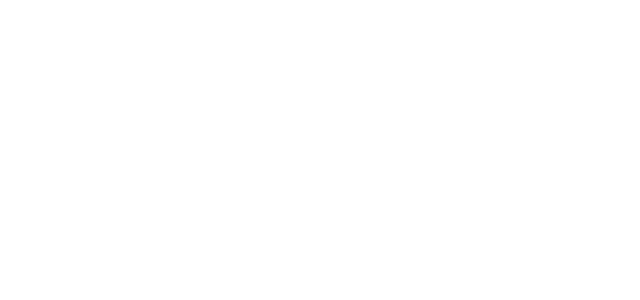
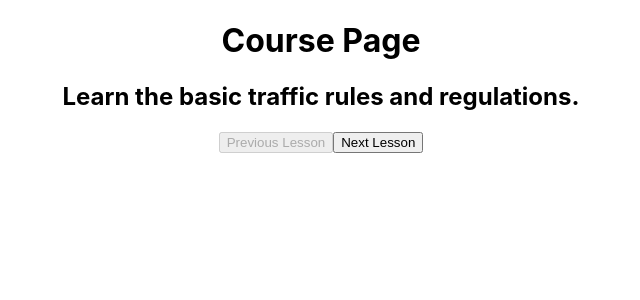
Before and after one commit to RageF1ghter/affektaDemo, a React (Create React App) app in the folder puzzle_game_demo/: page /course in a window 1280 px wide. Before the commit this address had no page. Shown: the top 300 px of the page, without its empty margins (319-959 px from the left). Built offline with nearby package versions, Linux system fonts and the light colour scheme.

Commit message:
add course pages

```diff
--- a/puzzle_game_demo/src/App.js
+++ b/puzzle_game_demo/src/App.js
@@ -3,6 +3,8 @@
 import LoginPage from './pages/loginPage/login';
 import HomePage from './pages/homePage/home';
 import ProfilePage from './pages/profilePage/profile';
+import CoursePage from './pages/coursePage/course';
+
 function App() {
   return (
     <Router>
@@ -11,6 +13,7 @@
           <Route path="/" element={<LoginPage />} />
           <Route path="/mainpage" element={<HomePage />} />
           <Route path="/profile" element={<ProfilePage />} />
+          <Route path="/course" element={<CoursePage />} />
         </Routes>
       </div>
     </Router>
--- /dev/null
+++ b/puzzle_game_demo/src/assets/course1/lesson.json
@@ -0,0 +1,48 @@
+{
+    "courses": [
+        {
+            "lessonId": 1,
+            "lessonName": "Basic Traffic Rules",
+            "duration": "2 hours",
+            "instructor": "John Smith",
+            "description": "Learn the basic traffic rules and regulations.",
+            "topics": [
+                "Traffic signs",
+                "Right of way",
+                "Speed limits"
+            ],
+            "quiz": [
+                "quiz1",
+                "quiz2"
+            ],
+            "game": [
+                "game1 link",
+                "game2 link"
+            ]
+        },
+        {
+            "lessonId": 1,
+            "lessonName": "Defensive Driving",
+            "duration": "4 hours",
+            "instructor": "Jane Doe",
+            "description": "Master the skills needed to drive defensively and avoid accidents.",
+            "topics": [
+                "Hazard perception",
+                "Safe following distance",
+                "Handling emergencies"
+            ]
+        },
+        {
+            "lessonId": 3,
+            "lessonName": "Night Driving",
+            "duration": "1 hour",
+            "instructor": "Mike Johnson",
+            "description": "Learn how to drive safely at night and handle low visibility situations.",
+            "topics": [
+                "Using headlights",
+                "Dealing with glare",
+                "Spotting pedestrians"
+            ]
+        }
+    ]
+}
--- /dev/null
+++ b/puzzle_game_demo/src/pages/coursePage/course.js
@@ -0,0 +1,80 @@
+import React, { useState, useEffect } from 'react';
+import courseData from '../../assets/course1/lesson.json';
+import { Link } from 'react-router-dom';
+
+
+function CoursePage() {
+    const [course, setCourse] = useState(null);
+    const [content, setContent] = useState(null);
+    const [lessonId, setLessonId] = useState(0);
+    const [lessonNum, setLessonNum] = useState(0);
+    const [lessonDescription, setLessonDescription] = useState('');
+
+    // Use useEffect to initialize course data from the imported JSON
+    useEffect(() => {
+      const fetchCourseData = async () => {
+        try {
+          // Directly set the imported course data
+          setCourse(courseData);
+          setContent(courseData.courses[lessonId]);
+          setLessonNum(courseData.courses.length);
+          setLessonDescription(courseData.courses[lessonId].description);
+          console.log('Course data loaded:', courseData);
+          console.log('Lesson data loaded:', courseData.courses[lessonId]);
+        } catch (error) {
+          console.error('Error loading course data:', error);
+        }
+      };
+
+      fetchCourseData();
+    }, []);
+
+    useEffect(() => {
+    // Update lesson description when lessonId changes
+    if (course) {
+        setLessonDescription(course.courses[lessonId].description);
+        console.log('Lesson updated to:', course.courses[lessonId]);
+    }
+    }, [lessonId, course]); // Dependency on lessonId and course
+
+    // Handle loading state
+    if (!course) {
+    return <div>Loading...</div>;
+    }
+
+    const nextLesson = () => {
+    setLessonId((prevLessonId) => Math.min(prevLessonId + 1, course.courses.length - 1));
+    };
+
+    const prevLesson = () => {
+    setLessonId((prevLessonId) => Math.max(prevLessonId - 1, 0));
+    };
+
+    // Render current lesson content
+    return (
+      <div className="course-page">
+        <h1>Course Page</h1>
+        <h2>{lessonDescription}</h2>
+
+
+        <div>
+          <button
+            onClick={prevLesson}
+            disabled={lessonId === 0}
+          >
+            Previous Lesson
+          </button>
+          <button
+            onClick={nextLesson}
+            disabled={lessonId === lessonNum - 1}
+          >
+            Next Lesson
+          </button>
+        </div>
+
+
+      </div>
+    );
+  }
+
+  export default CoursePage;
--- a/puzzle_game_demo/src/pages/homePage/home.js
+++ b/puzzle_game_demo/src/pages/homePage/home.js
@@ -1,10 +1,12 @@
 import React, { useState } from 'react';
+import { Link, Navigate, useNavigate } from 'react-router-dom';
 
 const HomePage = () => {
     const [selectedCourse, setSelectedCourse] = useState('');
-
+    const navigate = useNavigate();
     const handleCourseSelection = (course) => {
         setSelectedCourse(course);
+        navigate('/course');
     };
 
     return (
@@ -17,7 +19,7 @@
                         Course 1
                     </button>
                 </li>
-                <li>
+                {/* <li>
                     <button onClick={() => handleCourseSelection('Course 2')}>
                         Course 2
                     </button>
@@ -26,11 +28,11 @@
                     <button onClick={() => handleCourseSelection('Course 3')}>
                         Course 3
                     </button>
-                </li>
+                </li> */}
             </ul>
-            {selectedCourse && (
+            {/* {selectedCourse && (
                 <p>You have selected: {selectedCourse}</p>
-            )}
+            )} */}
         </div>
     );
 };
--- a/puzzle_game_demo/src/pages/profilePage/profile.js
+++ b/puzzle_game_demo/src/pages/profilePage/profile.js
@@ -0,0 +1,9 @@
+function ProfilePage() {
+  return (
+    <div>
+      <h1>Profile Page</h1>
+    </div>
+  );
+}
+
+export default ProfilePage;
```
